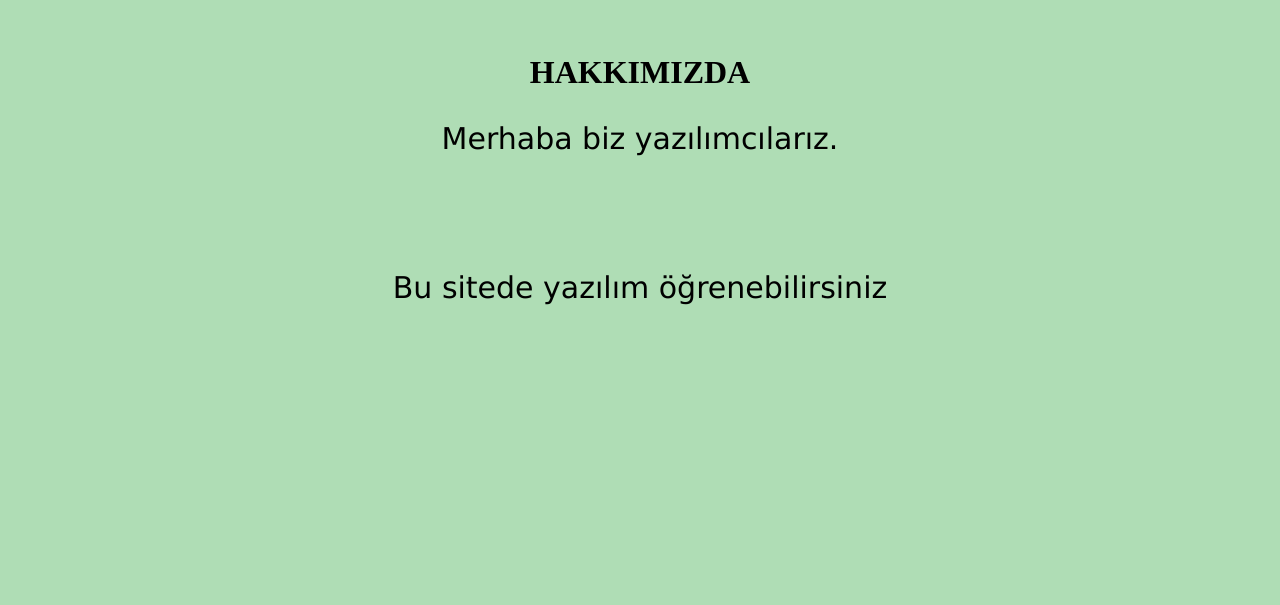
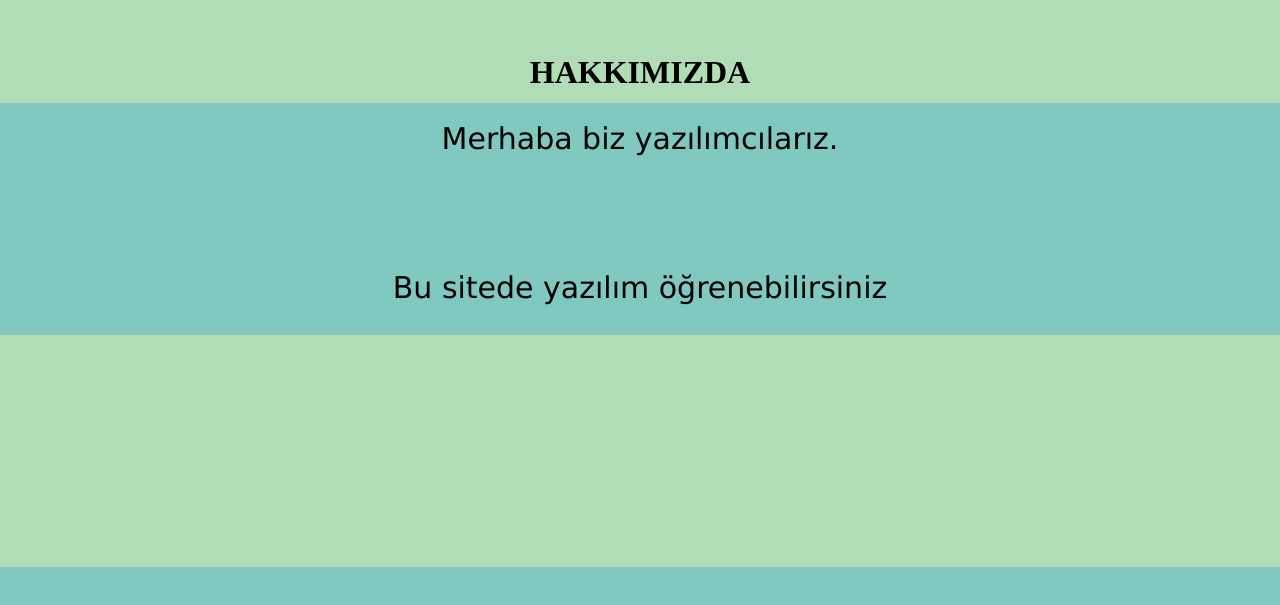
Before and after one commit to serdkan/ortak, a website: page burak/hakkimizda.html in a window 1280 px wide. Shown: the part 129-734 px from the top of the page. Drawn offline with Linux system fonts and the light colour scheme.

Commit message:
burak odev

```diff
--- a/burak/hakkimizda.html
+++ b/burak/hakkimizda.html
@@ -7,10 +7,10 @@
     <style>
 
 body{
-background-color: #1925;
+        background: linear-gradient(#1925 50% , #1988 50%);
 }
 
-      .container
+.container
 {
    display: grid;
    grid-template-columns: 1fr 2fr 1fr 1fr 1fr 1fr 2fr 1fr;
```
Also changed, not shown: burak/iletisim.html (+2 -2 lines), burak/ogretmenler.html (+3 -3 lines).
